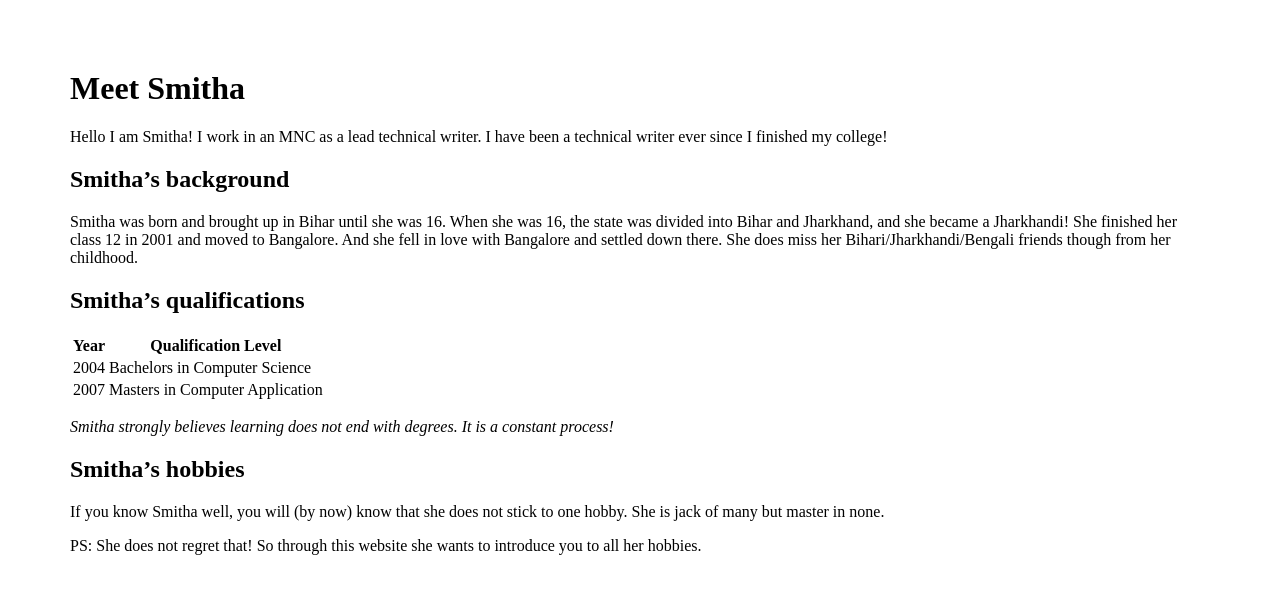
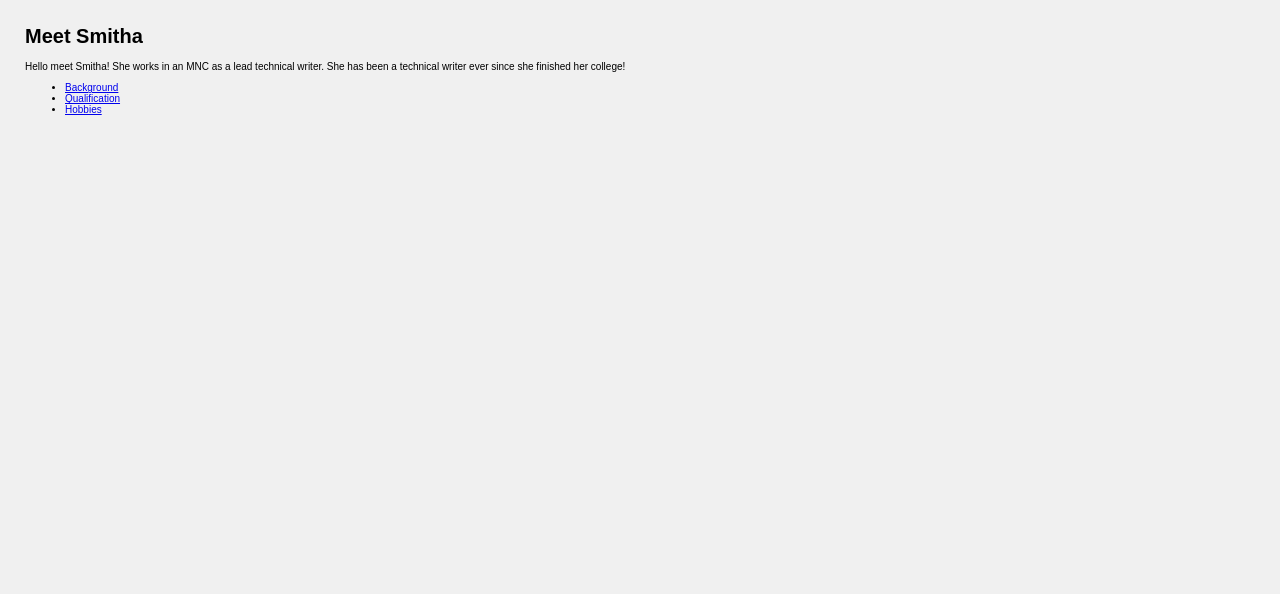
Before and after one commit to smithavijayan/meetmyhobbies, a Jekyll site: the page built from index.md, in a window 1280 px wide. Shown: the top 594 px of the page. Built offline with Jekyll 4.4.1, drawn with Linux system fonts in a browser that asks for light colours; our own code applies the rules of GitHub Pages for plain Markdown files.

```diff
--- a/assets/css/style.css
+++ b/assets/css/style.css
@@ -1,3 +1,6 @@
 body {
-	margin: 70px;
+  margin: 25px;
+  background-color: rgb(240,240,240);
+  font-family: arial, sans-serif;
+  font-size: 10px;
 }
--- a/index.md
+++ b/index.md
@@ -4,23 +4,8 @@ layout: template
 
 # Meet Smitha
 
-Hello I am Smitha! I work in an MNC as a lead technical writer. I have been a technical writer ever since I finished my college!
+Hello meet Smitha! She works in an MNC as a lead technical writer. She has been a technical writer ever since she finished her college!
 
-## Smitha's background
-
-Smitha was born and brought up in Bihar until she was 16. When she was 16, the state was divided into Bihar and Jharkhand, and she became a Jharkhandi! She finished her class 12 in 2001 and moved to Bangalore. And she fell in love with Bangalore and settled down there. She does miss her Bihari/Jharkhandi/Bengali friends though from her childhood.
-
-## Smitha's qualifications
-
-|Year|Qualification Level|
-|----|-------------------|
-|2004|Bachelors in Computer Science|
-|2007|Masters in Computer Application|
-
-_Smitha strongly believes learning does not end with degrees. It is a constant process!_
-
-## Smitha's hobbies
-
-If you know Smitha well, you will (by now) know that she does not stick to one hobby. She is jack of many but master in none.
-
-PS: She does not regret that! So through this website she wants to introduce you to all her hobbies.
+-  [Background](topics/background.md)
+-  [Qualification](topics/qualification.md)
+-  [Hobbies](topics/hobbies.md)
```
Also changed, not shown: topics/background.md (added, +3 -0 lines), topics/hobbies.md (added, +5 -0 lines), topics/qualification.md (added, +8 -0 lines).
